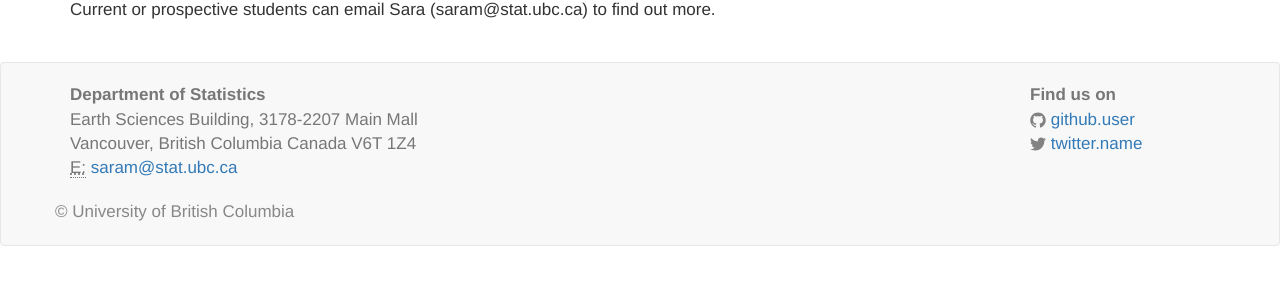
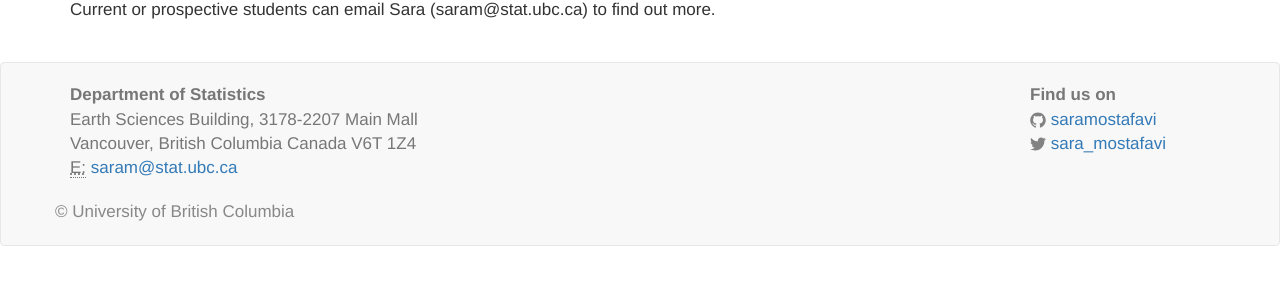
Before and after one commit to saramostafavi/saramostafavi.github.io, a Jekyll site: the page built from joinus.html, in a window 1280 px wide. Shown: the part 275-560 px from the top of the page. Built offline with Jekyll 4.4.1, drawn with Linux system fonts in a browser that asks for light colours; nearby versions of some CDN libraries; a style sheet for code colours, icons or effects is not loaded.

Commit message:
Update _config.yml

```diff
--- a/_config.yml
+++ b/_config.yml
@@ -6,16 +6,16 @@
 # 'jekyll serve'. If you change this file, please restart the server process.
 
 # Site settings
-title: Your awesome title
-email: your-email@domain.com
+title: Assistant Professor
+email: saram@stat.ubc.ca
 description: > # this means to ignore newlines until "baseurl:"
   Write an awesome description for your new site here. You can edit this
   line in _config.yml. It will appear in your document head meta (for
   Google search results) and in your feed.xml site description.
 # baseurl: "" # the subpath of your site, e.g. /blog
 # url: "http://cubranic.github.io" # the base hostname & protocol for your site
-twitter_username: twitter.name
-github_username:  github.user
+twitter_username: sara_mostafavi
+github_username:  saramostafavi
 
 # Build settings
 markdown: kramdown
```
